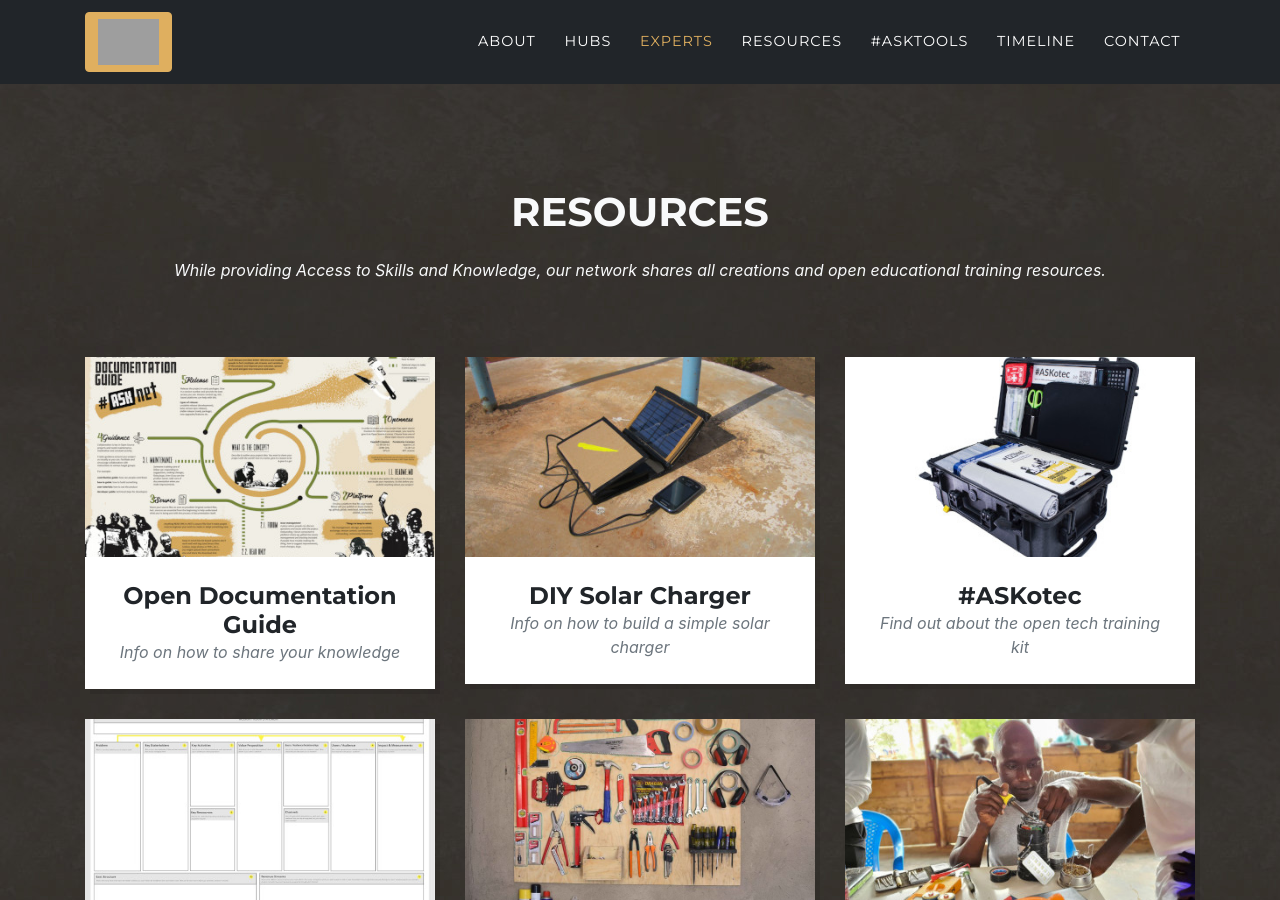
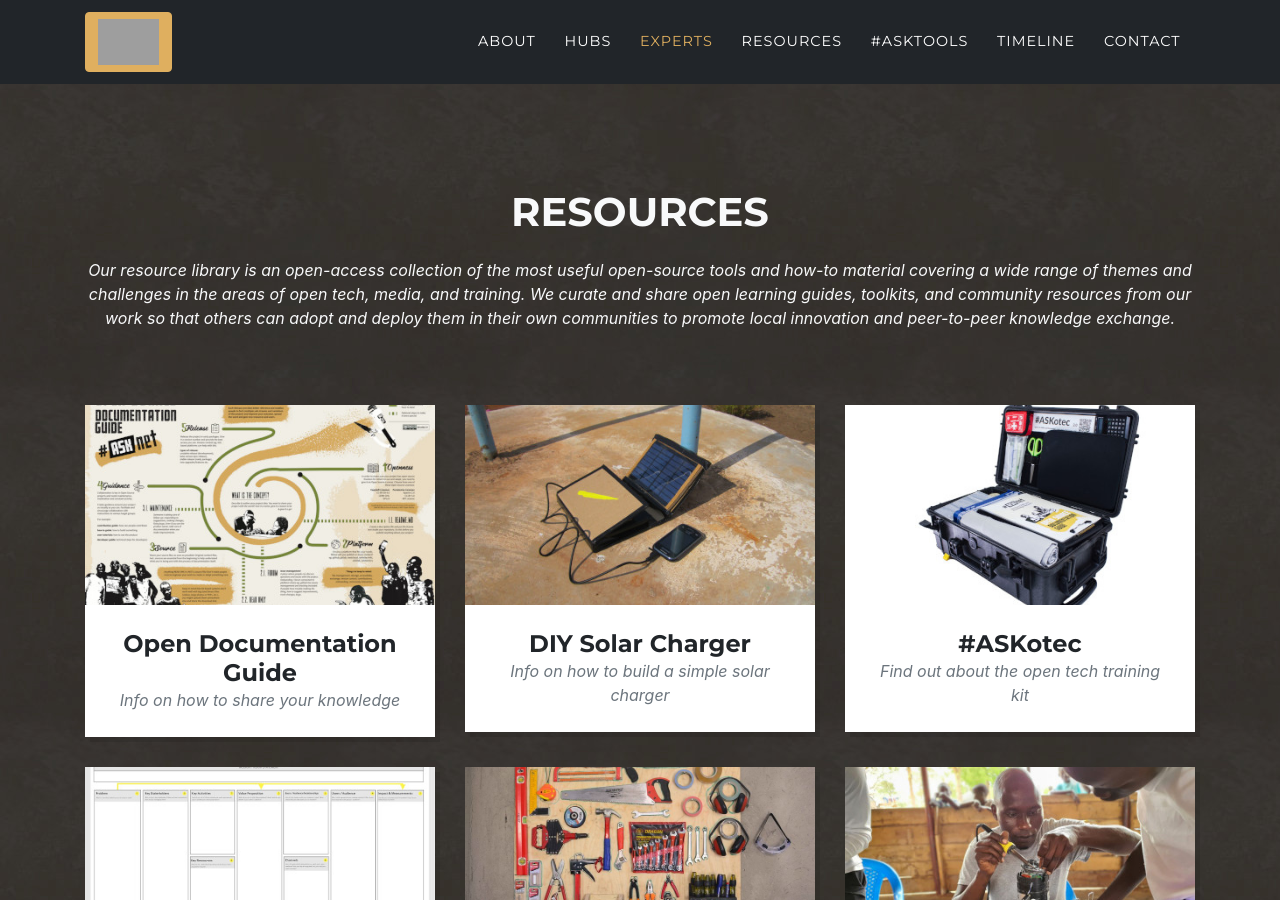
Before and after one commit to ASKnetCommunity/ASKnet.Community, a Jekyll site: the page built from index.md, in a window 1280 px wide and 900 px high, scrolled down 3931 px. Built offline with Jekyll 4.4.1, drawn with Linux system fonts in a browser that asks for light colours; some web fonts are replaced; grey boxes are pictures that could not be loaded.

Commit message:
updated resources section with Jaiksanas text

```diff
--- a/_data/sitetext.yml
+++ b/_data/sitetext.yml
@@ -68,7 +68,7 @@ en: &DEFAULT_EN
 
   resources:
     title: "Resources"
-    text: "While providing Access to Skills and Knowledge, our network shares all creations and open educational training resources."
+    text: "Our resource library is an open-access collection of the most useful open-source tools and how-to material covering a wide range of themes and challenges in the areas of open tech, media, and training. We curate and share open learning guides, toolkits, and community resources from our work so that others can adopt and deploy them in their own communities to promote local innovation and peer-to-peer knowledge exchange."
     section: resources
 
   tools:
```
